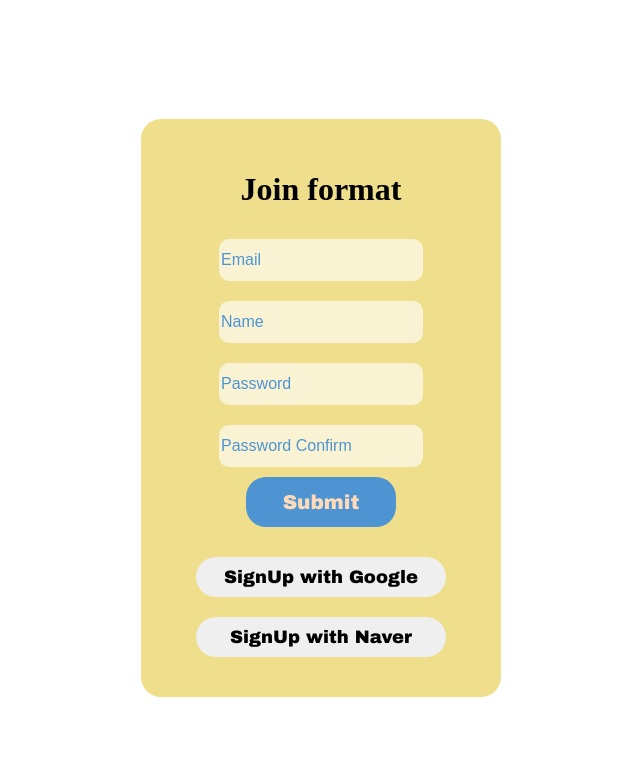
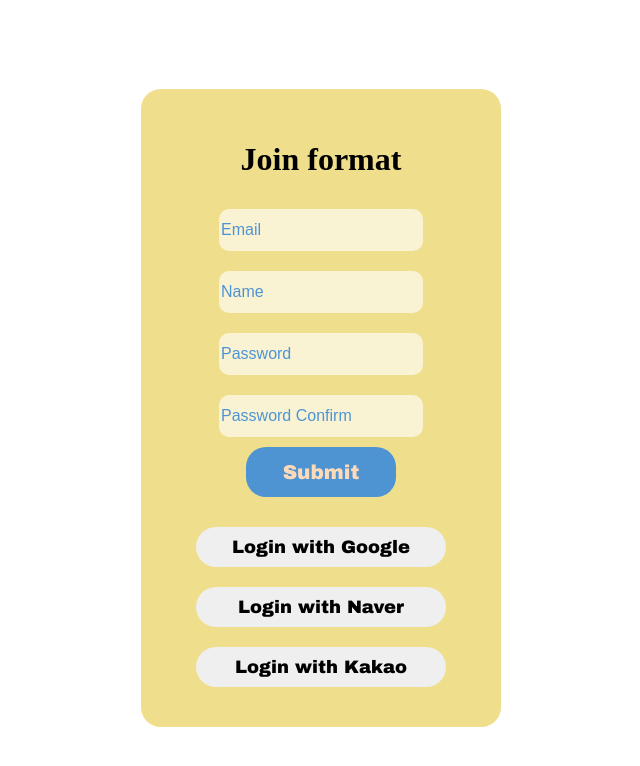
Before and after one commit to millwheel/oauth-login-test, a React (Create React App) app in the folder v1-spring-boot/login-front/: page /join in a window 1280 px wide. Shown: the top 766 px of the page, without its empty margins (319-959 px from the left). Built offline with nearby package versions, Linux system fonts and the light colour scheme; no server answers.

Commit message:
fix: change the request parameter for kakao login

```diff
--- a/v1-spring-boot/login-front/src/Join.js
+++ b/v1-spring-boot/login-front/src/Join.js
@@ -2,7 +2,11 @@ import React, { useState } from "react";
 import axios from "axios";
 import { useNavigate } from "react-router-dom";
 import { toast } from "react-toastify";
-import { handleGoogleOAuthLogin, handleNaverOAuthLogin } from "./Oauth_login";
+import {
+  handelKakaoOAuthLogin,
+  handleGoogleOAuthLogin,
+  handleNaverOAuthLogin,
+} from "./Oauth_login";
 
 function Join() {
   const [email, setEmail] = useState("");
@@ -76,10 +80,13 @@ function Join() {
         </form>
         <div className="oauth2_container">
           <button onClick={handleGoogleOAuthLogin} className="oauth2_button">
-            SignUp with Google
+            Login with Google
           </button>
           <button onClick={handleNaverOAuthLogin} className="oauth2_button">
-            SignUp with Naver
+            Login with Naver
+          </button>
+          <button onClick={handelKakaoOAuthLogin} className="oauth2_button">
+            Login with Kakao
           </button>
         </div>
       </div>
--- a/v1-spring-boot/login-front/src/Login.js
+++ b/v1-spring-boot/login-front/src/Login.js
@@ -2,7 +2,11 @@ import React, { useState } from "react";
 import { useNavigate } from "react-router-dom";
 import axios from "axios";
 import { toast } from "react-toastify";
-import { handleGoogleOAuthLogin, handleNaverOAuthLogin } from "./Oauth_login";
+import {
+  handelKakaoOAuthLogin,
+  handleGoogleOAuthLogin,
+  handleNaverOAuthLogin,
+} from "./Oauth_login";
 
 function Login({ setIsAuthenticated }) {
   const [email, setEmail] = useState("");
@@ -60,6 +64,9 @@ function Login({ setIsAuthenticated }) {
           <button onClick={handleNaverOAuthLogin} className="oauth2_button">
             Login with Naver
           </button>
+          <button onClick={handelKakaoOAuthLogin} className="oauth2_button">
+            Login with Kakao
+          </button>
         </div>
       </div>
     </div>
--- a/v1-spring-boot/login-front/src/Oauth_login.js
+++ b/v1-spring-boot/login-front/src/Oauth_login.js
@@ -37,6 +37,6 @@ export const handelKakaoOAuthLogin = (e) => {
     console.error("Kakaos Client ID or Redirect URI is missing!");
     return;
   }
-  const kakaoAuthUrl = `https://kauth.kakao.com/oauth/authorize?response_type=code&client_id=${kakaoClientId}&redirect_uri=${kakaoRedirectUri}&scope=profile%20email`;
+  const kakaoAuthUrl = `https://kauth.kakao.com/oauth/authorize?response_type=code&client_id=${kakaoClientId}&redirect_uri=${kakaoRedirectUri}`;
   window.location.href = kakaoAuthUrl;
 };
```
